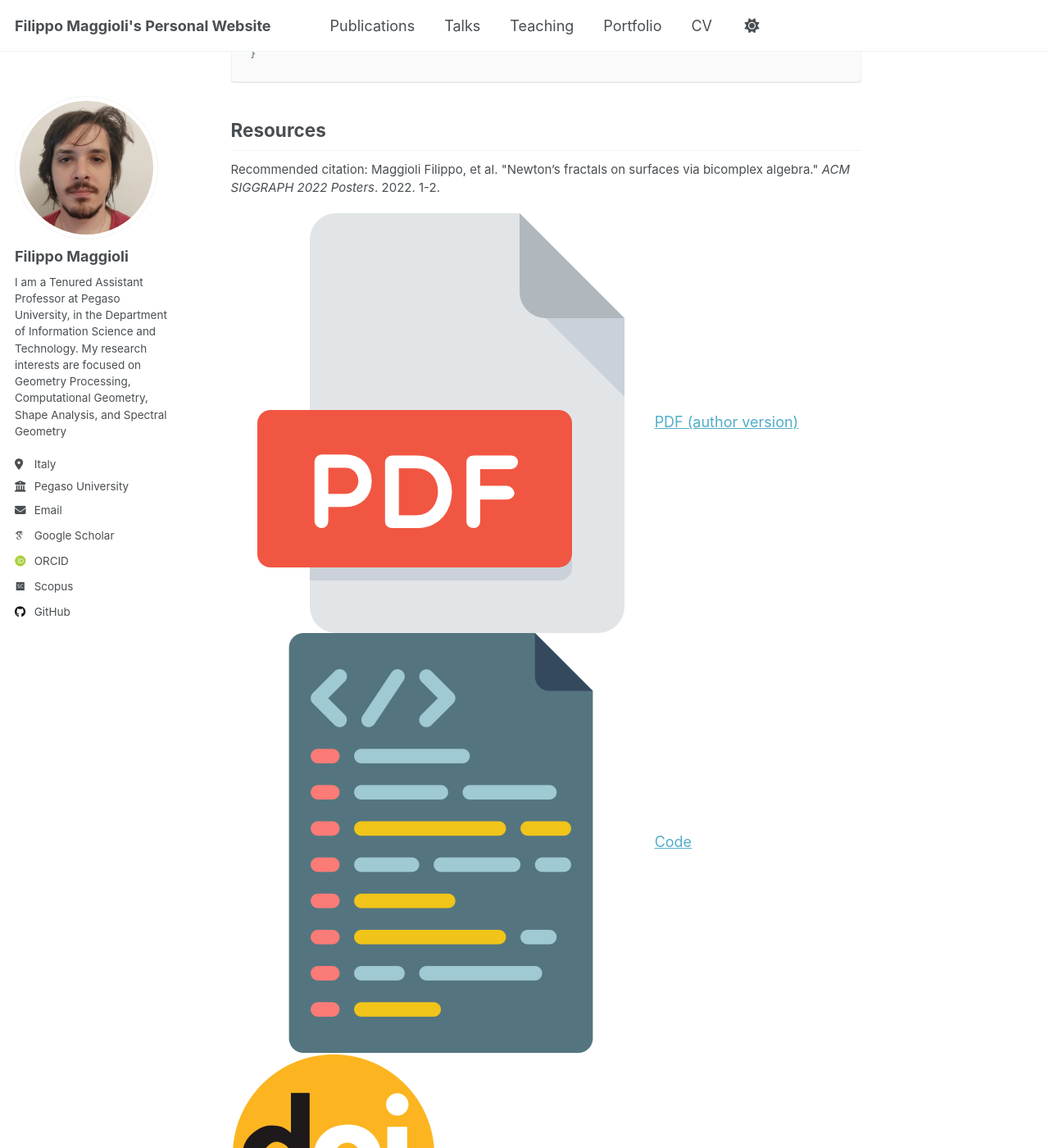
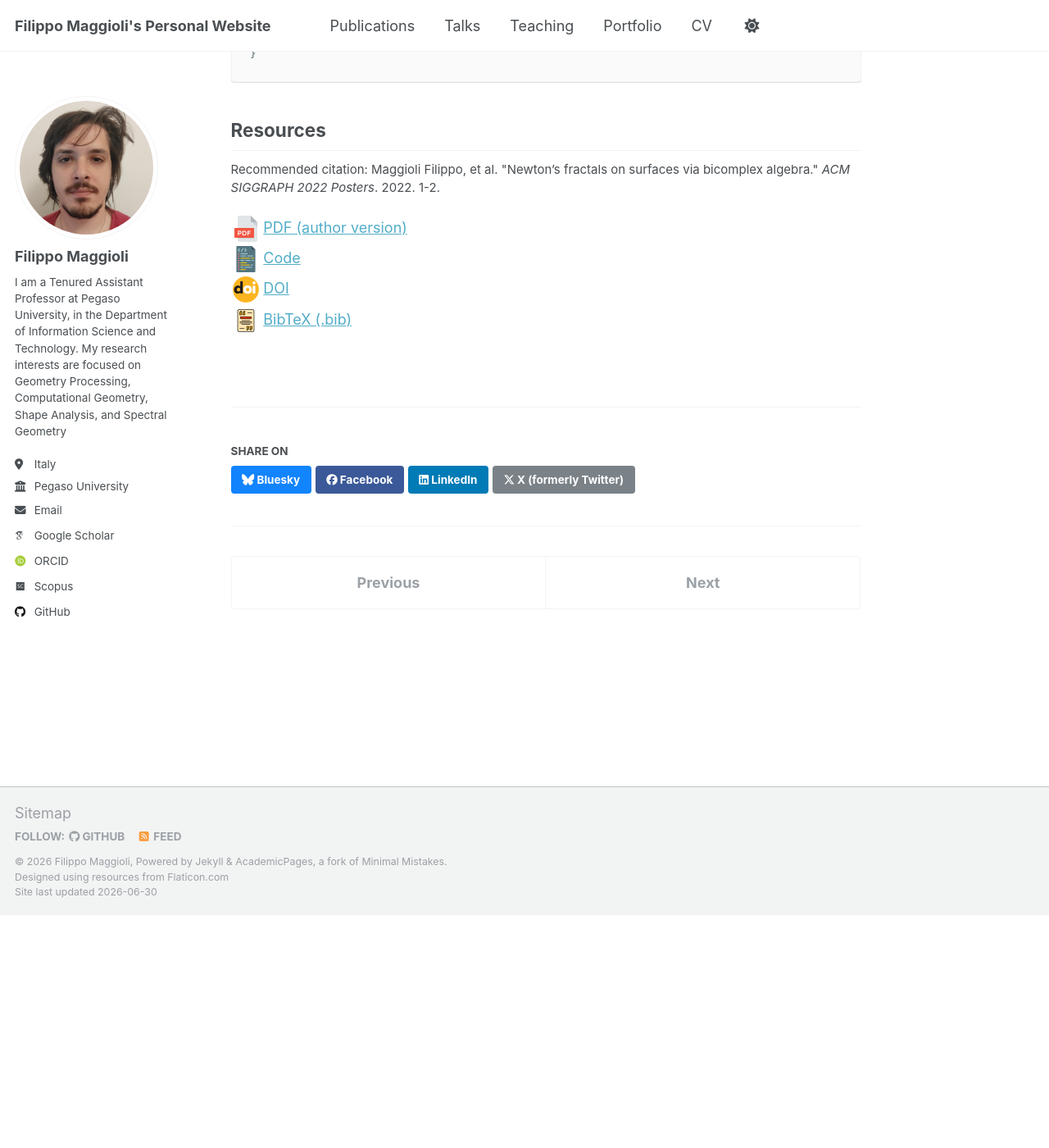
Before and after one commit to fmaggioli/fmaggioli.github.io, a Jekyll site: the page built from _publications/2022-07-25-newton.md, in a window 1280 px wide and 1400 px high, scrolled down 628 px. Shown: the whole window at 82% size. Built offline with Jekyll 4.4.1, drawn with Linux system fonts in a browser that asks for light colours; some web fonts are replaced; after the commit the page ends 1744 px from its top, so only the background shows below that.

Commit message:
Extra polishing of project pages.

```diff
--- a/_layouts/single.html
+++ b/_layouts/single.html
@@ -22,11 +22,11 @@ layout: default
 
   .resources-item {
     vertical-align: middle;
-    padding: 2;
+    padding: 2pt;
   }
 
   .resources-img {
-    width: 24;
+    width: 24pt;
   }
 </style>
 
--- a/_pages/publications.html
+++ b/_pages/publications.html
@@ -18,6 +18,10 @@ author_profile: true
 
   table, tr, td {
     border: none;
+  }
+
+  td {
+    vertical-align: middle;
   }
 
   table {
```
